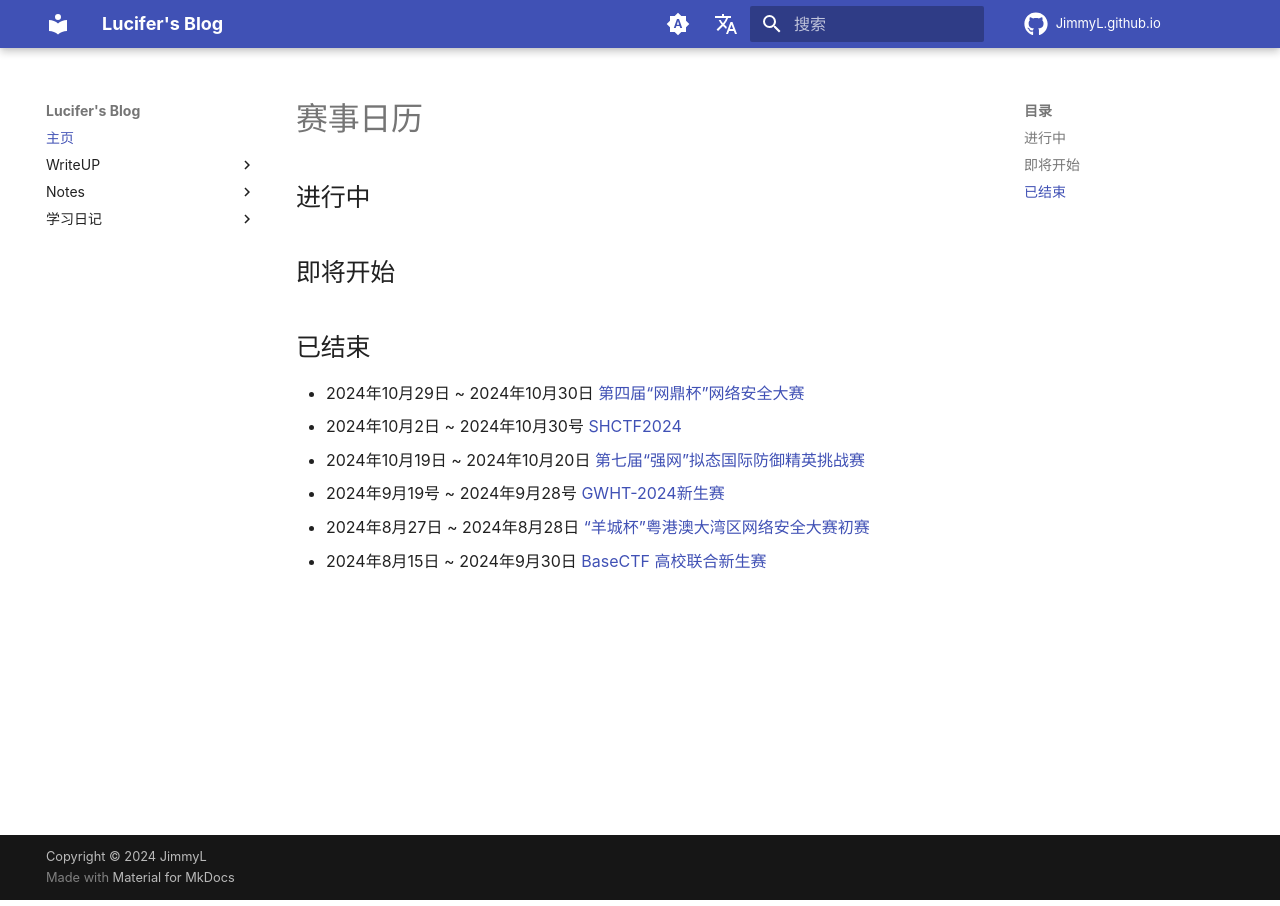
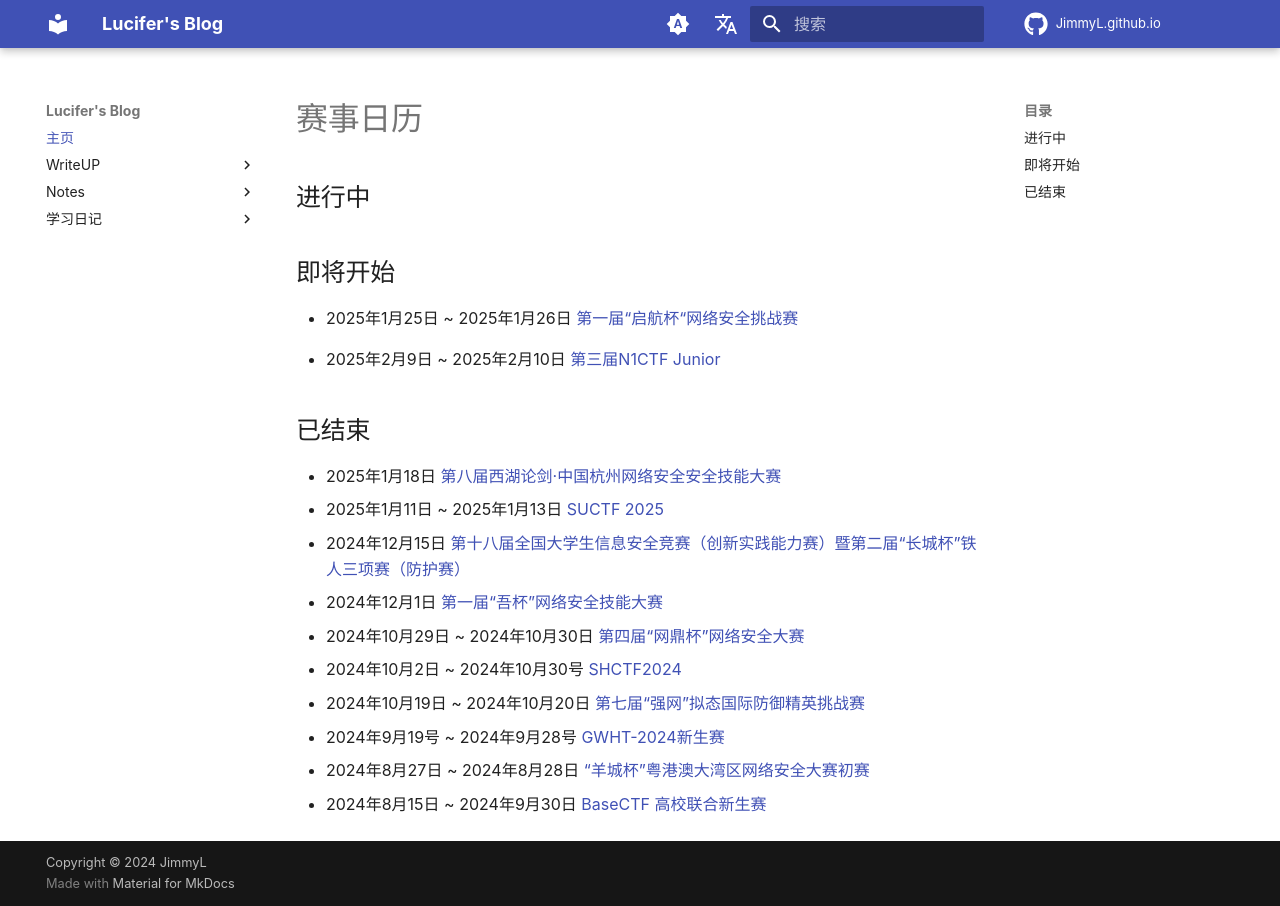
Before and after one commit to Lucifer-Jimmy/JimmyL.github.io, an MkDocs documentation site: the page built from docs/index.md, in a window 1280 px wide. Built offline with MkDocs 1.6.1 and Material for MkDocs 9.7.7, drawn with Linux system fonts in a browser that asks for light colours; comment, search, counter and statistics services are not loaded.

Commit message:
update_01_24_22:00

```diff
--- a/docs/index.md
+++ b/docs/index.md
@@ -4,7 +4,15 @@
 
 ## 即将开始
 
+- 2025年1月25日 ~ 2025年1月26日 [第一届“启航杯“网络安全挑战赛](http://2025.qihangcup.cn/)
+
+- 2025年2月9日 ~ 2025年2月10日 [第三届N1CTF Junior](https://ctf.junior.nu1l.com/)
+
 ## 已结束
+- 2025年1月18日 [第八届西湖论剑·中国杭州网络安全安全技能大赛](https://gcsis.dasctf.com/)
+- 2025年1月11日 ~ 2025年1月13日 [SUCTF 2025](https://adworld.xctf.org.cn/match/guide?event_hash=fb6d5b70-beac-11ef-a39b-000c297261bb)
+- 2024年12月15日 [第十八届全国大学生信息安全竞赛（创新实践能力赛）暨第二届“长城杯”铁人三项赛（防护赛）](https://match.ichunqiu.com/login?k=A2cHZFs4ATYBbgUiWj9dYlY6BDEAZlFhUjIFPFNmWWFUYAA0Dz0)
+- 2024年12月1日 [第一届“吾杯”网络安全技能大赛](https://www.wucup.net/)
 - 2024年10月29日 ~ 2024年10月30日 [第四届“网鼎杯”网络安全大赛](https://www.wangdingcup.com/)
 - 2024年10月2日 ~ 2024年10月30号 [SHCTF2024](https://shc.tf/games/1)
 - 2024年10月19日 ~ 2024年10月20日 [第七届“强网”拟态国际防御精英挑战赛](https://challenge.xctf.org.cn/page/mg/login)
```
Also changed, not shown: docs/Notes/Java反序列化学习.md (+2 -1 lines).
